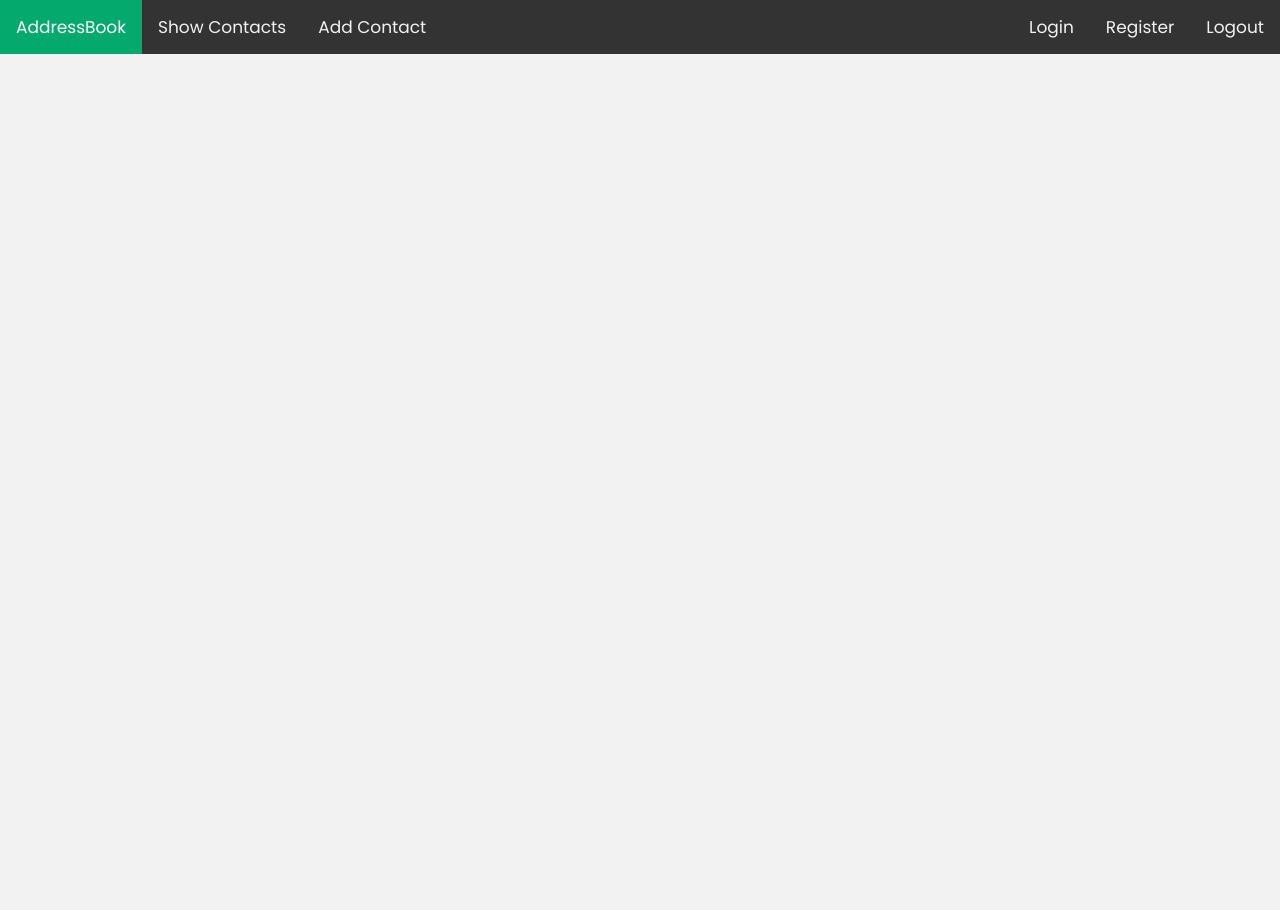
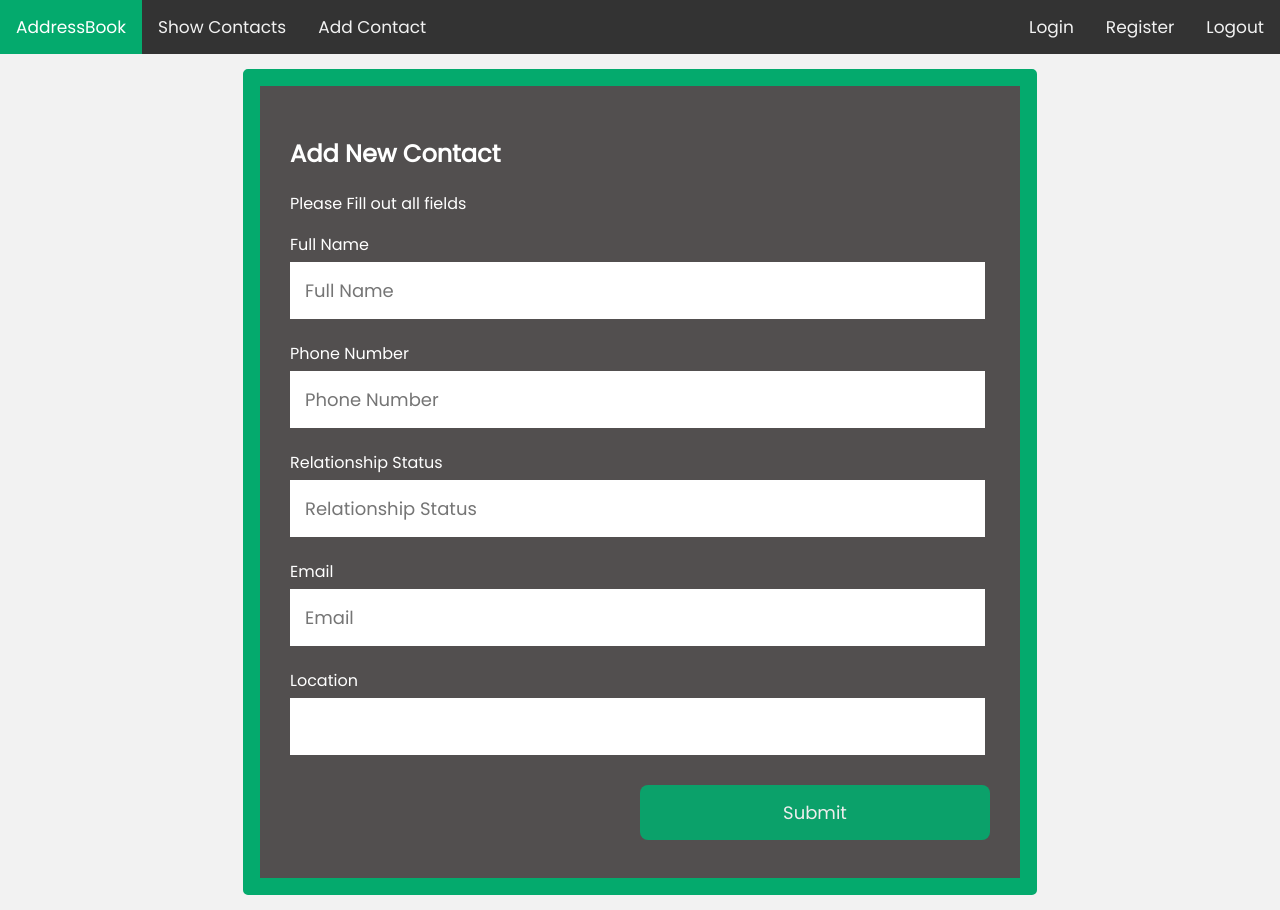
Before and after one commit to Hamze-Ammar/Address-Book, a React (Create React App) app in the folder React-frontend/: page /add in a window 1280 px wide. Before the commit the page ends 800 px from the top, so only its background shows below. Built offline with nearby package versions, Linux system fonts and the light colour scheme.

Commit message:
Added: AddContact Component | React

```diff
--- a/React-frontend/src/App.js
+++ b/React-frontend/src/App.js
@@ -3,6 +3,7 @@ import { BrowserRouter, Routes, Route } from "react-router-dom";
 import Navbar from "./components/general/Navbar";
 import Register from "./components/general/Register";
 import Login from "./components/general/Login";
+import AddContact from "./components/contact/AddContact";
 
 function App() {
   return (
@@ -10,6 +11,14 @@ function App() {
     <div className="App">
       <Navbar/>
       <Routes>
+      <Route
+            path="/add"
+            element={
+              <>
+              <AddContact/>
+              </>
+            }
+            ></Route>
       <Route
             path="/login"
             element={
--- /dev/null
+++ b/React-frontend/src/components/contact/AddContact.js
@@ -0,0 +1,67 @@
+import { useState } from "react";
+
+const AddContact = () => {
+  const [full_name, setFullName] = useState("");
+  const [phone_number, setPhoneNumber] = useState("");
+  const [status, setStatus] = useState("");
+  const [email, setEmail] = useState("");
+  const [alert, setAlert] = useState(false);
+
+  const validate = (e) => {
+    e.preventDefault();
+    setAlert(false);
+    if (!full_name || !phone_number || !status || !email){
+      setAlert(true);
+      return;
+    }
+  }
+
+  return (
+    <div className="add-contact">
+      <div className="container">
+        <h2>Add New Contact</h2>
+        <p>Please Fill out all fields</p>
+        <p className="alert">{alert && "All fields required" }</p>
+        <form>
+          <label htmlFor="">Full Name</label>
+          <input
+            type="text"
+            placeholder="Full Name"
+            onChange={(e) => {
+              setFullName(e.target.value);
+            }}
+          />
+          <label htmlFor="">Phone Number</label>
+          <input
+            type="text"
+            placeholder="Phone Number"
+            onChange={(e) => {
+              setPhoneNumber(e.target.value);
+            }}
+          />
+          <label htmlFor="">Relationship Status</label>
+          <input
+            type="text"
+            placeholder="Relationship Status"
+            onChange={(e) => {
+              setStatus(e.target.value);
+            }}
+          />
+          <label htmlFor="">Email</label>
+          <input
+            type="text"
+            placeholder="Email"
+            onChange={(e) => {
+              setEmail(e.target.value);
+            }}
+          />
+          <label htmlFor="">Location</label>
+          <input type="text" />
+          <button type="submit" onClick={validate}>Submit</button>
+        </form>
+      </div>
+    </div>
+  );
+};
+
+export default AddContact;
--- a/React-frontend/src/index.css
+++ b/React-frontend/src/index.css
@@ -1,7 +1,7 @@
-@import url('https://fonts.googleapis.com/css2?family=Open+Sans:wght@300;600&family=Poppins:wght@300;400&family=Work+Sans:wght@300;400;500;700&display=swap');
+@import url("https://fonts.googleapis.com/css2?family=Open+Sans:wght@300;600&family=Poppins:wght@300;400&family=Work+Sans:wght@300;400;500;700&display=swap");
 
 * {
-  font-family: 'Poppins', sans-serif;
+  font-family: "Poppins", sans-serif;
 }
 
 body {
@@ -17,7 +17,6 @@ body {
   display: flex;
 }
 
-
 .topnav a {
   float: left;
   color: #f2f2f2;
@@ -29,6 +28,11 @@ body {
 
 .topnav-middle {
   flex-grow: 1;
+}
+.topnav-middle > a {
+  float: right;
+  color: #bdfd0b;
+  font-weight: 400;
 }
 
 .topnav a:hover {
@@ -45,9 +49,7 @@ body {
   float: right;
 }
 
-
 /* =======Register===== */
-
 
 .containerRegister {
   margin: 0 auto;
@@ -57,7 +59,7 @@ max-width: 800px;
 /* Full-width input fields */
 input[type="text"],
 input[type="password"] {
-width: 97%;
+  width: 93%;
   padding: 15px;
   margin: 5px 0 22px 0;
   display: inline-block;
@@ -165,7 +167,6 @@ display: table;
   }
 }
 
-
 /* =====Login===== */
 
 .loginContainer {
@@ -173,7 +174,6 @@ display: table;
   margin: 100px auto;
   border: 3px solid #04aa6d;
   background-color: #fff;
-
 }
 
 .cancelbtnn {
@@ -208,3 +208,41 @@ span.psw {
     width: 100%;
   }
 }
+
+
+/* =====Add Contact===== */
+
+.add-contact .container {
+  margin: 15px auto;
+  width: 700px;
+  background-color:rgb(82, 79, 79);
+  color: #fff;
+  padding: 30px;
+  border: 17px solid #04aa6d ;
+  border-radius: 5px;
+}
+
+@media screen and (max-width: 920px) {
+  .add-contact .container {
+    width: 80%;
+  }
+}
+
+
+.add-contact input {
+  background-color: #fff;
+  font-size: large;
+  width: 95%;
+}
+.add-contact button {
+  font-size: large;
+  color: white;
+  width: 50%;
+  display: block;
+  margin-left: auto;
+  border-radius: 8px;
+}
+
+.alert {
+  color: #f44336;
+}
```
Lines whose indentation alone changed are shown as unchanged.
